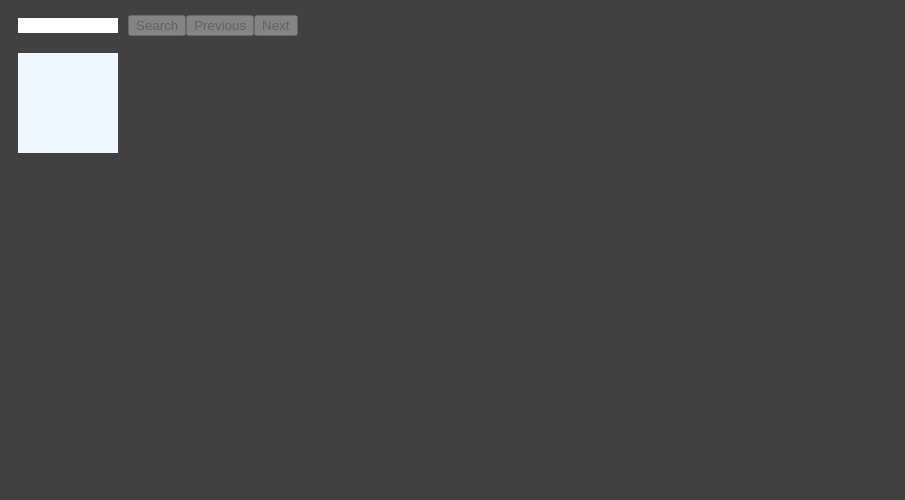
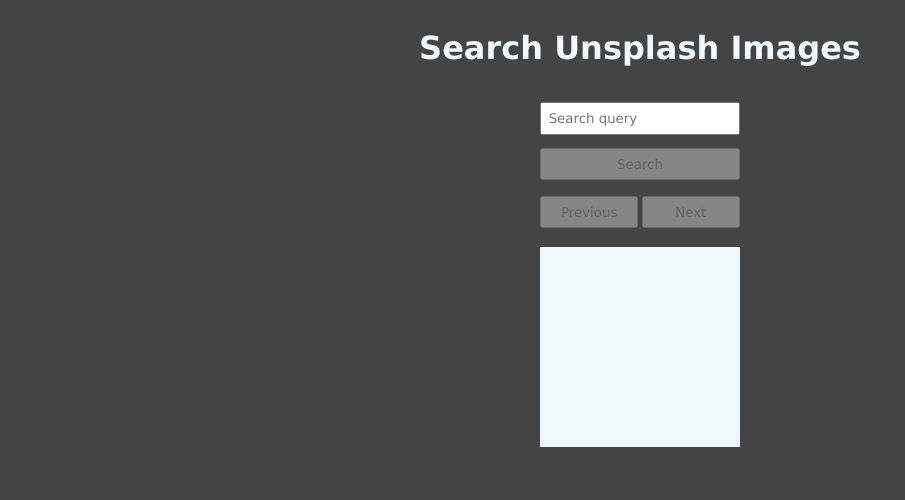
Before and after one commit to Will762/unsplash, a plain HTML site: page index.html in a window 1280 px wide. Shown: the whole page, without its empty margins (0-905 px from the left). Drawn offline with nearby package versions, Linux system fonts and the light colour scheme.

Commit message:
Separated CSS and wrote some styles

```diff
--- a/index.html
+++ b/index.html
@@ -1,48 +1,21 @@
 <!DOCTYPE html>
 <html>
 <head>
-	<meta charset="utf-8">
-	<meta name="viewport" content="width=device-width, initial-scale=1">
-	<title>Learn Vue</title>
-	<style type="text/css">
-		body {
-			background: #414141;
-		}
-
-		input,
-		.box {
-			width: 100px;
-			margin: 10px;
-			border: 0;
-			padding: 0;
-		}
-
-		.box {
-			height: 100px;
-			background-color: aliceblue;
-			display: inline-block;
-			background-size: cover;
-			background-position: center;
-		}
-
-		.message {
-			min-height: 50px;
-		}
-
-		.message p {
-			color: red;
-			font-size: 14px;
-		}
-
-	</style>
+	<meta charset="utf-8"/>
+	<meta name="viewport" content="width=device-width, initial-scale=1"/>
+	<title>Search Unsplash</title>
+	<link rel="stylesheet" href="./style.css"/>
 </head>
 <body>
 	<div id="app">
-
-		<input v-model="searchTerm">
-		<button v-bind:disabled="searchDisabled" v-on:click="searchUnsplash">Search</button>
+		<div class="container">
+			<h1>Search Unsplash Images</h1>
+			<input v-model="searchTerm" placeholder="Search query">
+			<button class="search" v-bind:disabled="searchDisabled" v-on:click="searchUnsplash">Search</button>
+			<div class="control-group">
 				<button v-bind:disabled="prevDisabled" v-on:click="showPrev">Previous</button>
 				<button v-bind:disabled="nextDisabled" v-on:click="showNext">Next</button>
+			</div>
 
 			<br>
 
@@ -52,7 +25,7 @@
 				<p v-if="lastSearched && !searchResults.length">No results, try again</p>
 			</div>
 		</div>
-
+	</div>
 	<script src="https://unpkg.com/vue@3/dist/vue.global.js"></script>
 	<script type="text/javascript">
 		const appElement = document.getElementById("app");
--- /dev/null
+++ b/style.css
@@ -0,0 +1,61 @@
+* {
+    box-sizing: border-box;
+    font-family: Verdana, Geneva, Tahoma, sans-serif;
+}
+
+body {
+    background: #444444;
+}
+
+.container {
+    display: flex;
+    flex-direction: column;
+    align-items: center;
+}
+
+h1 {
+    color: aliceblue;
+}
+
+input,
+.search,
+.control-group {
+    width: 200px;
+    margin-top: 1em;
+}
+
+input,
+.search,
+.control-group * {
+    padding: .5em;
+}
+
+.control-group {
+    display: flex;
+}
+
+.control-group *  {
+    flex-basis: 100%;
+}
+
+.control-group * + * {
+    margin-left: .25em;
+}
+
+.box {
+    width: 200px;
+    height: 200px;
+    background-color: aliceblue;
+    display: inline-block;
+    background-size: cover;
+    background-position: center;
+}
+
+.message {
+    min-height: 50px;
+}
+
+.message p {
+    font-size: 1.25em;
+    color: #ff983d;
+}
```
Lines whose indentation alone changed are shown as unchanged.
